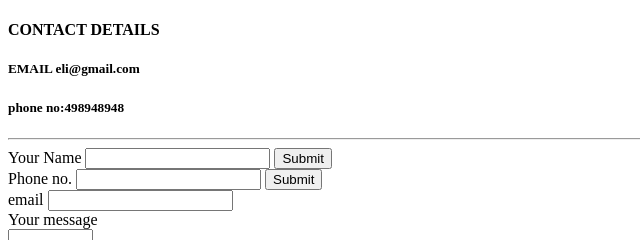
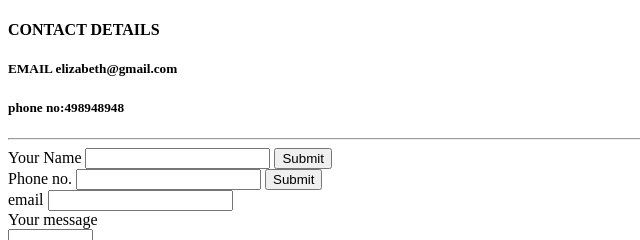
Before and after one commit to elzzbeth04/cv, a plain HTML site: page CONTACTS.HTML in a window 1280 px wide. Shown: the top 240 px of the page, 0-640 px from the left. Drawn offline with Linux system fonts and the light colour scheme.

Commit message:
Update CONTACTS.HTML

```diff
--- a/CONTACTS.HTML
+++ b/CONTACTS.HTML
@@ -8,7 +8,7 @@
 </head>
 <body>
     <H4>CONTACT DETAILS</H4>
-<H5><STRONG>EMAIL</STRONG> eli@gmail.com</H5>
+<H5><STRONG>EMAIL</STRONG> elizabeth@gmail.com</H5>
 <h5><strong>phone no:</strong>498948948</h5>
 <hr>
 <form action="mailto:manjukurianshibu1981@gmail.com" method="post" enctype="text/plain">
```
